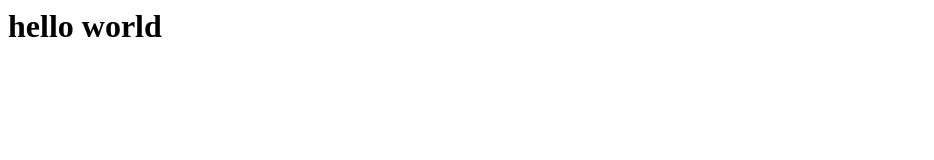
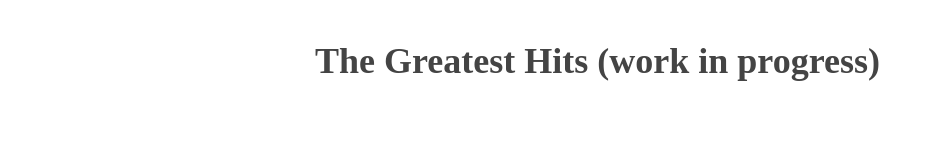
Before and after one commit to pbd84/TheGreatestHits, a plain HTML site: page index.html in a window 1280 px wide. Shown: the whole page, without its empty margins (0-934 px from the left). Drawn offline with Linux system fonts and the light colour scheme.

Commit message:
Update index.html

```diff
--- a/index.html
+++ b/index.html
@@ -1 +1,23 @@
-<h1>hello world</h1>
+<!doctype html>
+<html>
+  <head>
+    <meta charset="utf-8"/>
+    <title>The Greatest Hits: Surveying the Landscape of Boxing</title>
+    <link rel="icon" href="TheGreatestHits_Logo.png">
+    <style xmlns="" type="text/css">
+            body {
+                margin: 40px auto;
+                max-width:650px;
+                line-height:1.6;
+                font-size:18px;
+                color:#444;
+                padding:0 10px
+                }
+            h1,h2,h3 {line-height:1.2}
+        </style>
+    <body>
+      <div id="content">
+        <h1>The Greatest Hits (work in progress)</h1>
+      </div>
+</body>
+</html>
```
